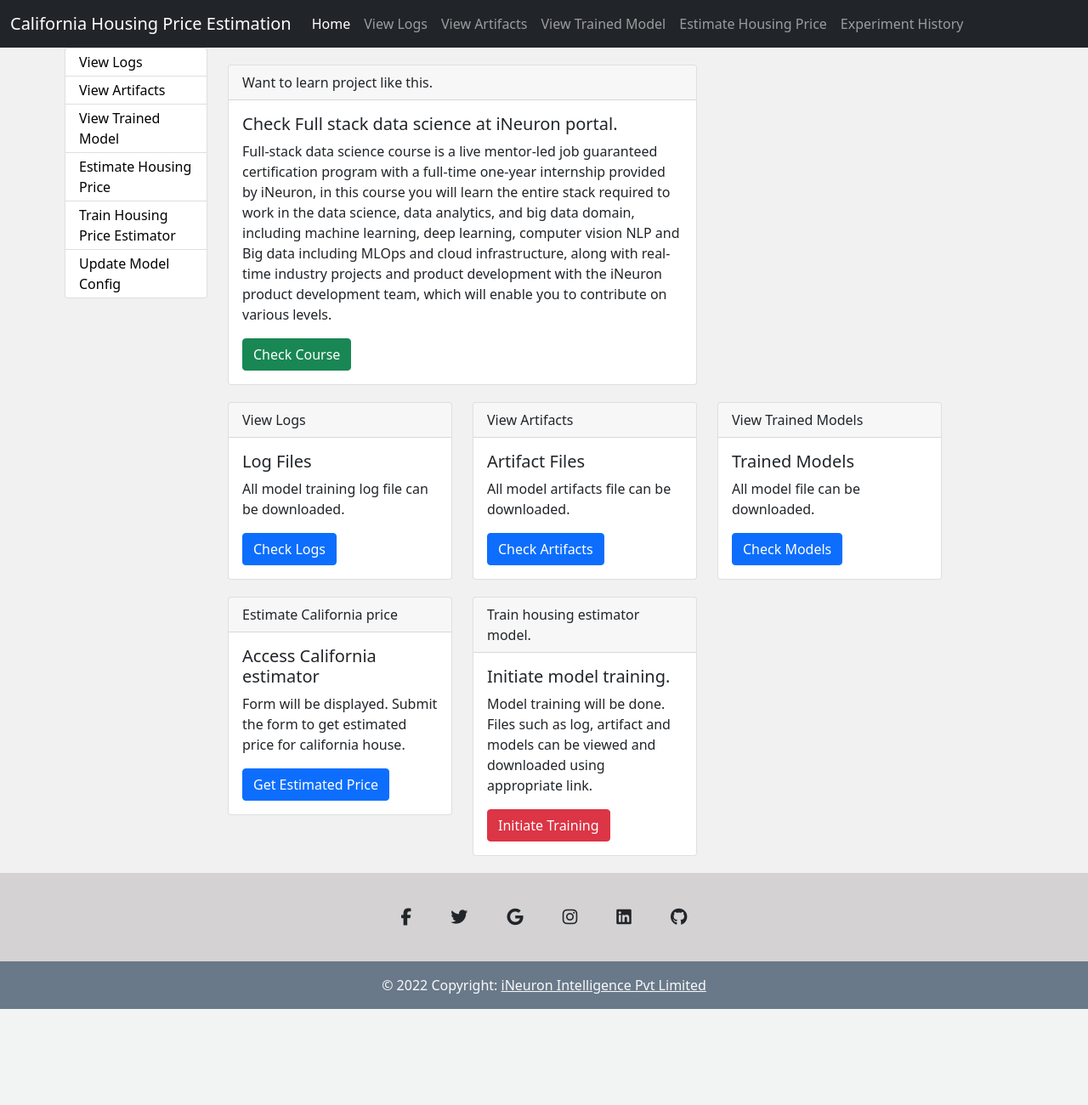
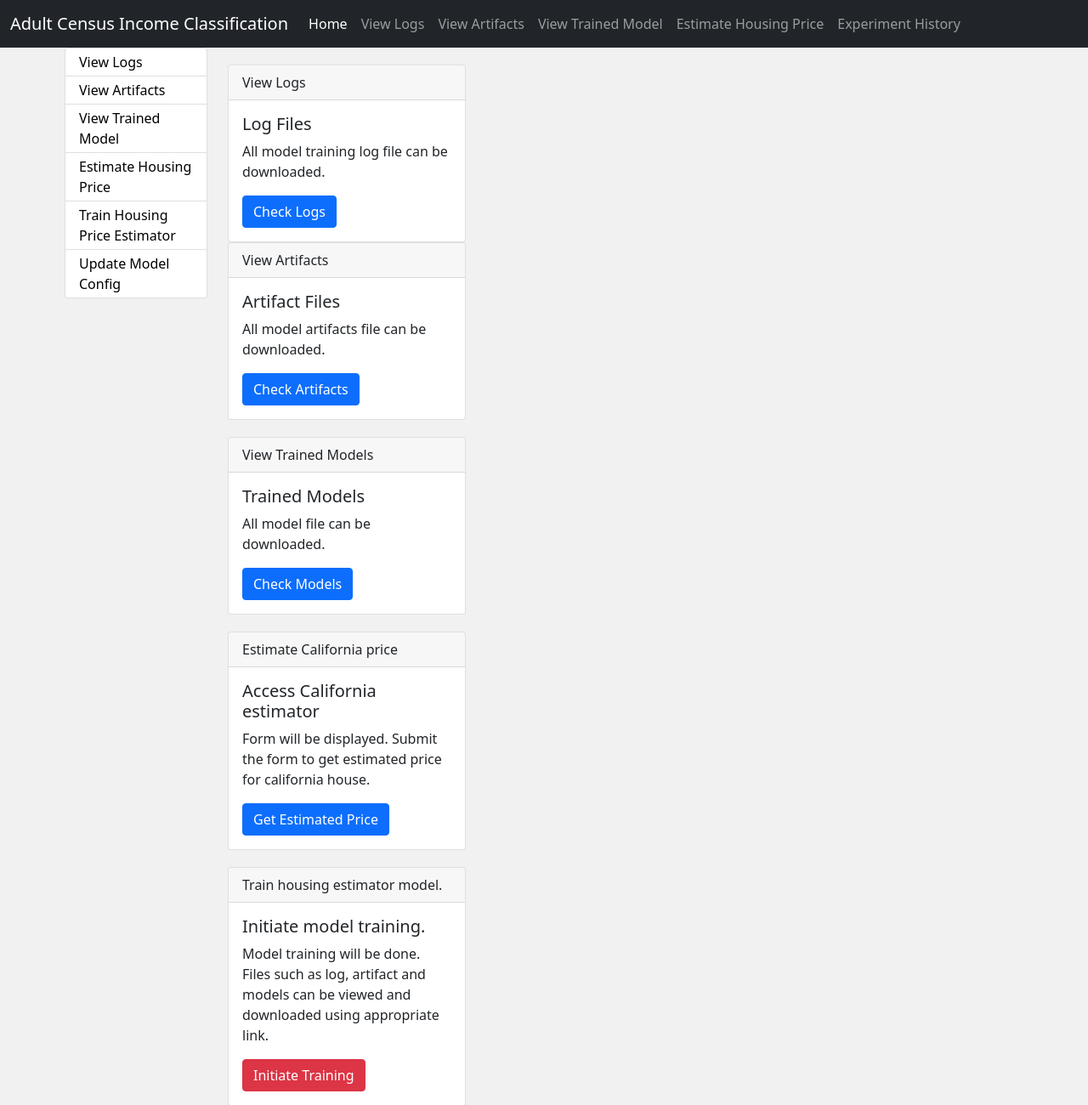
Before and after one commit to MLcodeSpace1/AdultCensusIncome, a Flask app: page / in a window 1280 px wide. Shown: the top 1300 px of the page at 85% size. Before the commit the page ends 1187 px from the top, so only its background shows below. Run offline with Flask 2, Linux system fonts and the light colour scheme; some libraries are stand-ins or nearby versions.

Commit message:
something

```diff
--- a/adult/logger/__init__.py
+++ b/adult/logger/__init__.py
@@ -1,6 +1,7 @@
 import logging
 import os
 from adult.constant import get_curr_timestamp
+import pandas as pd
 LOG_DIR = 'logs'
 
 def get_log_file_name():
--- a/app.py
+++ b/app.py
@@ -36,8 +36,10 @@ app = Flask(__name__)
 def render_artifact_dir(req_path):
     os.makedirs("adult", exist_ok=True)
     # Joining the base and the requested path
+    logging.info(f"req_path: {req_path}")
     print(f"req_path: {req_path}")
     abs_path = os.path.join(req_path)
+    logging.info(abs_path)
     print(abs_path)
     # Return 404 if path doesn't exist
     if not os.path.exists(abs_path):
--- a/templates/header.html
+++ b/templates/header.html
@@ -57,7 +57,7 @@ table-layout: fixed;
                 aria-controls="navbarTogglerDemo03" aria-expanded="false" aria-label="Toggle navigation">
                 <span class="navbar-toggler-icon"></span>
             </button>
-            <a class="navbar-brand" href="/">California Housing Price Estimation</a>
+            <a class="navbar-brand" href="/">Adult Census Income Classification</a>
             <div class="collapse navbar-collapse" id="navbarTogglerDemo03">
                 <ul class="navbar-nav me-auto mb-2 mb-lg-0">
                     <li class="nav-item">
--- a/templates/index.html
+++ b/templates/index.html
@@ -8,26 +8,7 @@
 
 {% block content %}
 
-<div class="row">
-    <div class="col-md-12 col-lg-12 col-sm-12"  style="margin-bottom:20px;">
-        <div class="row">
-            <div class="col-md-8">
-        <div class="card">
-            <div class="card-header">
-                Want to learn project like this.
-            </div>
-            <div class="card-body">
 
-                <h5 class="card-title">Check Full stack data science at iNeuron portal.</h5>
-                <p class="card-text">Full-stack data science course is a live mentor-led job guaranteed certification program with a full-time one-year internship provided by iNeuron, in this course you will learn the entire stack required to work in the data science, data analytics, and big data domain, including machine learning, deep learning, computer vision NLP and Big data including MLOps and cloud infrastructure, along with real-time industry projects and product development with the iNeuron product development team, which will enable you to contribute on various levels.</p>
-                <a class="btn btn-success" target="_blank" href="https://courses.ineuron.ai/Full-Stack-Data-Science-Bootcamp?campaign=affiliate&coupon_code=FZYHXMNX">Check Course</a>
-            </div>
-        </div>
-        </div>
-
-
-        </div>
-        </div>
 <div class="col-md-4 col-lg-4 col-sm-12">
 <div class="card">
     <div class="card-header">
```
